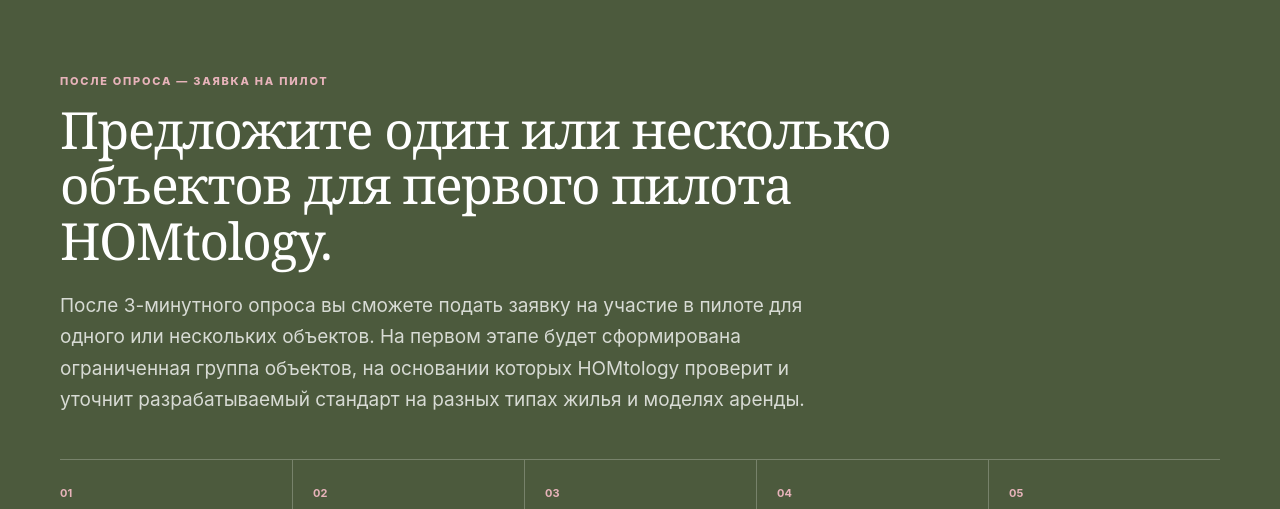
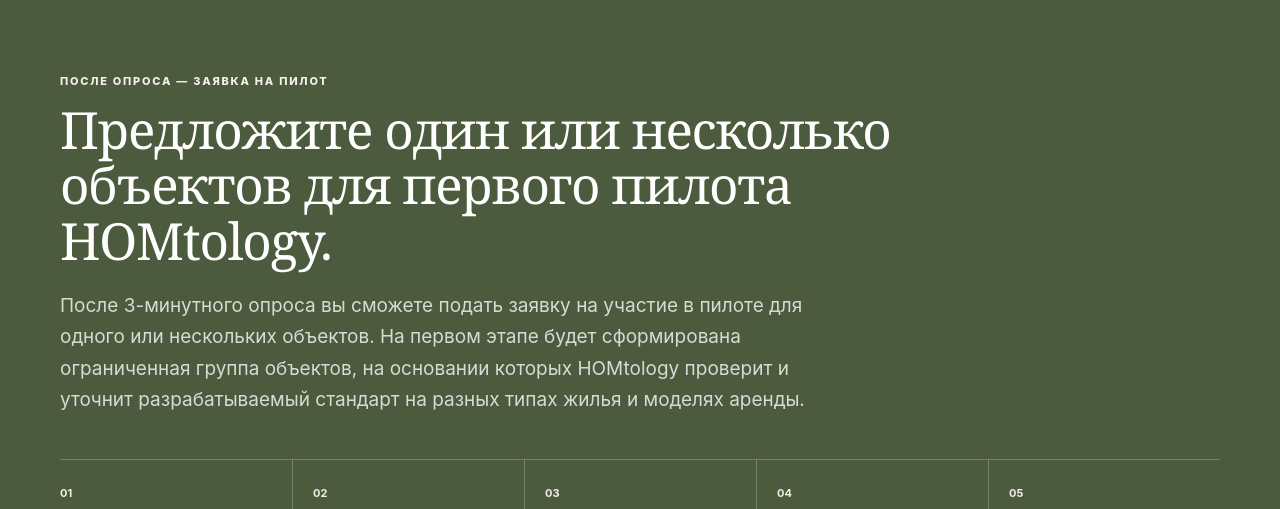
Before and after one commit to satalkinaolesia/HOMtology, a plain HTML site: page index.html in a window 1280 px wide. Shown: the part 4114-4623 px from the top of the page. Drawn offline with Linux system fonts and the light colour scheme.

Commit message:
Redesign HOMtology with approved brand assets

```diff
--- a/index.html
+++ b/index.html
@@ -16,7 +16,7 @@
 .hero{padding:76px 0 88px}.hero-grid{display:grid;grid-template-columns:minmax(0,.92fr) minmax(0,1.08fr);gap:64px;align-items:center}.hero-copy{max-width:600px}.hero-actions{display:flex;gap:12px;flex-wrap:wrap;margin:32px 0 15px}.hero-image{min-width:0}.hero-image picture,.hero-image img{display:block;width:100%}.hero-image img{height:auto;aspect-ratio:3/2;object-fit:cover}.image-note{max-width:570px;margin:14px 0 0 auto;padding-top:12px;border-top:1px solid var(--taupe);font-size:13px;color:var(--muted)}
 .section{padding:104px 0}.section.alt{background:var(--paper);border-block:1px solid var(--line)}.editorial-grid{display:grid;grid-template-columns:minmax(0,.92fr) minmax(0,1.08fr);gap:72px;align-items:center}.editorial-copy{max-width:600px}.editorial-photo picture,.editorial-photo img{display:block;width:100%}.editorial-photo img{height:auto;aspect-ratio:4/3;object-fit:cover}.principles{margin-top:42px;border-top:1px solid var(--line)}.principle{display:grid;grid-template-columns:44px 1fr;gap:16px;padding:21px 0;border-bottom:1px solid var(--line)}.principle h3{font:500 23px/1.2 Georgia,"Times New Roman",serif;margin:0 0 5px}.principle p{margin:0;color:var(--muted)}.principle-num{color:var(--focus);font-size:12px;font-weight:800;padding-top:5px}
 .why-layout{display:grid;grid-template-columns:minmax(0,1.08fr) minmax(0,.92fr);gap:72px;align-items:start}.why-photo{position:sticky;top:116px}.why-photo picture,.why-photo img{display:block;width:100%}.why-photo img{height:auto;aspect-ratio:4/3;object-fit:cover}.survey-reasons{margin-top:36px;border-top:1px solid var(--line)}.survey-reason{display:grid;grid-template-columns:48px 1fr;padding:22px 0;border-bottom:1px solid var(--line);gap:16px}.why-icon{font-size:12px;color:var(--focus);font-weight:800;padding-top:4px}.survey-reason h3{margin:0 0 6px;font-size:18px}.survey-reason p{margin:0;color:var(--muted);font-size:15px}.next-note{padding:20px 22px;border-left:3px solid var(--pink);background:var(--sage);margin-top:28px}.center-action{text-align:center;margin-top:28px}
-.pilot-section{padding-top:0}.pilot-image{width:100%;max-height:620px;object-fit:cover;display:block;aspect-ratio:2/1}.pilot-box{background:var(--forest);color:var(--white);padding:72px max(24px,calc((100vw - 1160px)/2))}.pilot-box h2{color:var(--white);max-width:900px}.pilot-box .lead{color:rgba(255,255,255,.78)}.pilot-box .eyebrow{color:var(--pink)}.pilot-benefits{display:grid;grid-template-columns:repeat(5,1fr);margin-top:44px;border-top:1px solid rgba(255,255,255,.24)}.pilot-benefit{padding:24px 20px 24px 0;border-bottom:1px solid rgba(255,255,255,.24)}.pilot-benefit+.pilot-benefit{padding-left:20px;border-left:1px solid rgba(255,255,255,.24)}.pilot-benefit b{display:block;font-size:11px;color:var(--pink);margin-bottom:10px}.pilot-benefit h3{margin:0 0 7px;font-size:17px}.pilot-benefit p{margin:0;color:rgba(255,255,255,.72);font-size:14px}.pilot-box .next-note{background:rgba(255,255,255,.08);border-color:var(--pink);color:var(--white)}.pilot-action{margin-top:26px}.pilot-action .btn{background:var(--white);color:var(--forest);border-color:var(--white)}
+.pilot-section{padding-top:0}.pilot-image{width:100%;max-height:620px;object-fit:cover;display:block;aspect-ratio:2/1}.pilot-box{background:var(--forest);color:var(--white);padding:72px max(24px,calc((100vw - 1160px)/2))}.pilot-box h2{color:var(--white);max-width:900px}.pilot-box .lead{color:rgba(255,255,255,.78)}.pilot-box .eyebrow{color:var(--cream)}.pilot-benefits{display:grid;grid-template-columns:repeat(5,1fr);margin-top:44px;border-top:1px solid rgba(255,255,255,.24)}.pilot-benefit{padding:24px 20px 24px 0;border-bottom:1px solid rgba(255,255,255,.24)}.pilot-benefit+.pilot-benefit{padding-left:20px;border-left:1px solid rgba(255,255,255,.24)}.pilot-benefit b{display:block;font-size:11px;color:var(--cream);margin-bottom:10px}.pilot-benefit h3{margin:0 0 7px;font-size:17px}.pilot-benefit p{margin:0;color:rgba(255,255,255,.72);font-size:14px}.pilot-box .next-note{background:rgba(255,255,255,.08);border-color:var(--pink);color:var(--white)}.pilot-action{margin-top:26px}.pilot-action .btn{background:var(--white);color:var(--forest);border-color:var(--white)}
 .research-intro{display:grid;grid-template-columns:minmax(0,1fr) minmax(300px,.72fr);gap:72px;align-items:end}.research-photo img{display:block;width:100%;height:auto;aspect-ratio:4/3;object-fit:cover}.form-wrap{display:grid;grid-template-columns:.72fr 1.28fr;gap:60px;align-items:start;margin-top:64px;padding-top:54px;border-top:1px solid var(--line)}.form-card{background:var(--paper);border:1px solid var(--line);padding:42px 32px}.survey-intro{text-align:center}.survey-arrow{font-size:38px;margin-bottom:12px;color:var(--pink)}.survey-title{font-size:26px;margin-bottom:10px}.survey-meta{margin-top:14px}.legal-note{margin-top:12px}.text-link{text-decoration:underline;text-underline-offset:3px}.hidden{display:none!important}#tallyEmbedWrap{scroll-margin-top:110px;text-align:left;margin-top:10px}
 .final-cta{padding:72px 0;background:var(--sage);border-block:1px solid var(--line)}.cta-box{display:flex;align-items:center;justify-content:space-between;gap:40px}.final-cta h2{max-width:760px;margin:0}.final-cta p{color:var(--muted)}footer{padding:44px 0;color:var(--muted);font-size:13px}.footer-inner{display:flex;justify-content:space-between;align-items:flex-end;gap:32px}.footer-brand{width:220px}.footer-brand img{display:block;width:220px;height:auto}.footer-links{display:flex;justify-content:flex-end;gap:20px;flex-wrap:wrap}main[id],section[id]{scroll-margin-top:104px}a:focus-visible,button:focus-visible{outline:3px solid var(--focus);outline-offset:4px}
 @media(max-width:1000px){.nav-inner{gap:18px}.nav-links{gap:14px}.nav-cta{display:none}.hero-grid,.editorial-grid,.why-layout,.research-intro{gap:44px}.pilot-benefits{grid-template-columns:repeat(2,1fr)}.pilot-benefit+.pilot-benefit{border-left:0;padding-left:0}.pilot-benefit:nth-child(even){border-left:1px solid rgba(255,255,255,.24);padding-left:20px}}
```
